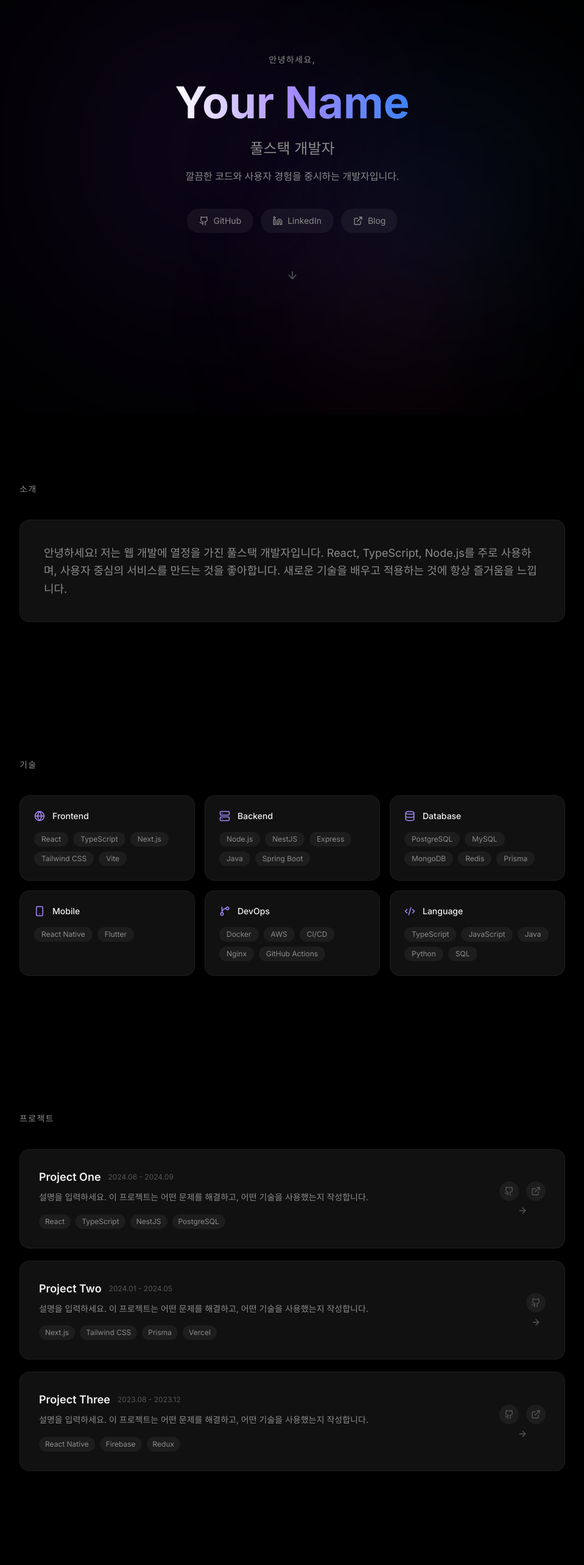
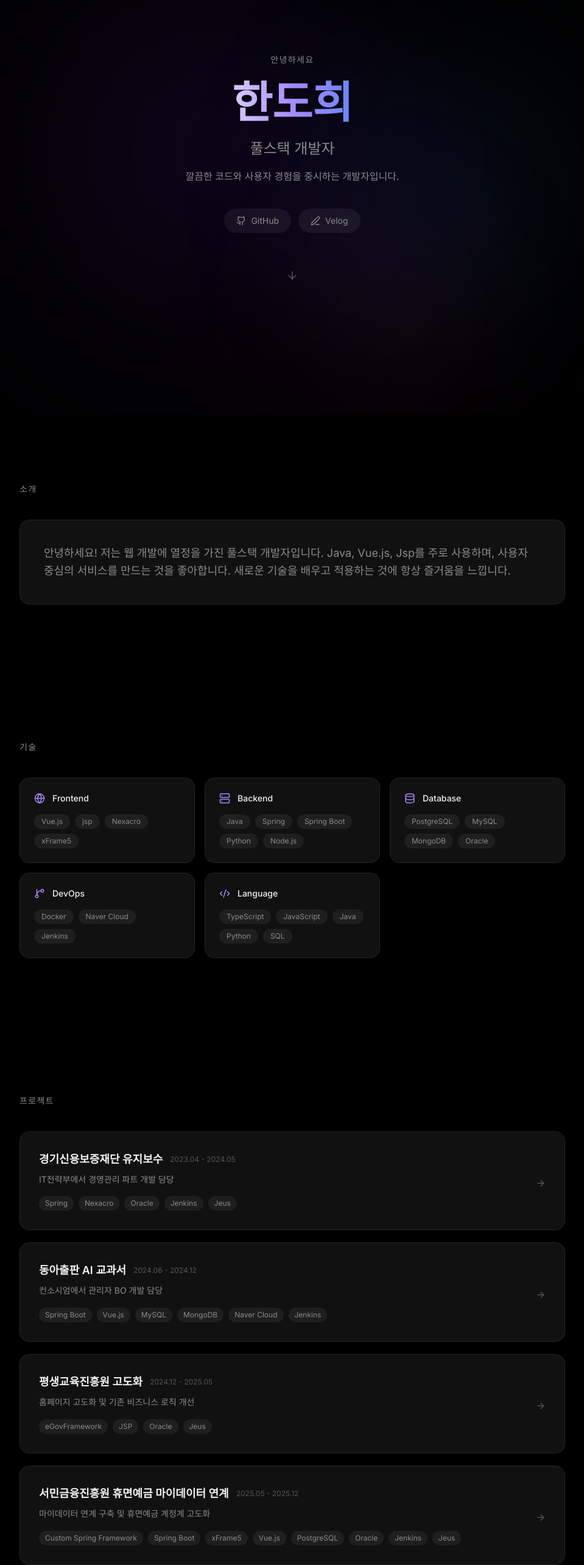
Before and after one commit to sknskin/portfolio, a React (Vite) app: page / in a window 1280 px wide. Shown: the part 120-2686 px from the top of the page at 61% size, without its empty margins (160-1119 px from the left). Built offline with nearby package versions, Linux system fonts and the light colour scheme.

Commit message:
디자인 수정 및 정보 입력

```diff
--- a/src/components/About.tsx
+++ b/src/components/About.tsx
@@ -12,7 +12,7 @@ export default function About() {
         <motion.div
           initial={{ opacity: 0, y: 40 }}
           whileInView={{ opacity: 1, y: 0 }}
-          viewport={{ once: true, margin: '-100px' }}
+          viewport={{ margin: '-100px' }}
           transition={{ duration: 0.6 }}
         >
           <h2 className="text-sm text-text-secondary font-medium mb-10 tracking-widest uppercase">
--- a/src/components/Contact.tsx
+++ b/src/components/Contact.tsx
@@ -14,7 +14,7 @@ export default function Contact() {
         <motion.div
           initial={{ opacity: 0, y: 40 }}
           whileInView={{ opacity: 1, y: 0 }}
-          viewport={{ once: true, margin: '-100px' }}
+          viewport={{ margin: '-100px' }}
           transition={{ duration: 0.6 }}
         >
           <h2 className="text-sm text-text-secondary font-medium mb-10 tracking-widest uppercase">
@@ -23,7 +23,7 @@ export default function Contact() {
 
           <GlowCard>
             <div className="p-8 md:p-12 text-center">
-              <p className="text-text-secondary mb-8 max-w-md mx-auto leading-relaxed">
+              <p className="text-text-secondary mb-8 mx-auto leading-relaxed whitespace-nowrap">
                 {tr('contact.desc', lang)}
               </p>
 
--- a/src/components/GlowCard.tsx
+++ b/src/components/GlowCard.tsx
@@ -1,4 +1,4 @@
-import { useRef, useState, type ReactNode, type MouseEvent } from 'react';
+import { useRef, useCallback, type ReactNode, type MouseEvent } from 'react';
 
 interface GlowCardProps {
   children: ReactNode;
@@ -8,52 +8,64 @@ interface GlowCardProps {
 
 export default function GlowCard({ children, className = '', onClick }: GlowCardProps) {
   const ref = useRef<HTMLDivElement>(null);
-  const [glowStyle, setGlowStyle] = useState<React.CSSProperties>({});
-  const [hovering, setHovering] = useState(false);
+  const glowRef = useRef<HTMLDivElement>(null);
+  const borderRef = useRef<HTMLDivElement>(null);
+  const defaultBorderRef = useRef<HTMLDivElement>(null);
 
-  function handleMouseMove(e: MouseEvent<HTMLDivElement>) {
-    if (!ref.current) return;
+  const handleMouseMove = useCallback((e: MouseEvent<HTMLDivElement>) => {
+    if (!ref.current || !glowRef.current) return;
     const rect = ref.current.getBoundingClientRect();
     const x = e.clientX - rect.left;
     const y = e.clientY - rect.top;
+    glowRef.current.style.background = `radial-gradient(600px circle at ${x}px ${y}px, var(--glow-1), var(--glow-2) 40%, transparent 70%)`;
+  }, []);
 
-    setGlowStyle({
-      background: `radial-gradient(600px circle at ${x}px ${y}px, var(--glow-1), var(--glow-2) 40%, transparent 70%)`,
-    });
-  }
+  const handleEnter = useCallback(() => {
+    if (!ref.current || !glowRef.current || !borderRef.current || !defaultBorderRef.current) return;
+    ref.current.style.boxShadow = 'var(--card-hover-shadow)';
+    ref.current.style.backgroundColor = 'var(--card-hover-bg, var(--bg-card))';
+    glowRef.current.style.opacity = '1';
+    borderRef.current.style.opacity = '1';
+    defaultBorderRef.current.style.opacity = '0';
+  }, []);
+
+  const handleLeave = useCallback(() => {
+    if (!ref.current || !glowRef.current || !borderRef.current || !defaultBorderRef.current) return;
+    ref.current.style.boxShadow = 'none';
+    ref.current.style.backgroundColor = '';
+    glowRef.current.style.opacity = '0';
+    borderRef.current.style.opacity = '0';
+    defaultBorderRef.current.style.opacity = '1';
+  }, []);
 
   return (
     <div
       ref={ref}
       onMouseMove={handleMouseMove}
-      onMouseEnter={() => setHovering(true)}
-      onMouseLeave={() => setHovering(false)}
+      onMouseEnter={handleEnter}
+      onMouseLeave={handleLeave}
       onClick={onClick}
-      className={`relative overflow-hidden rounded-2xl bg-dark-card transition-all duration-300 ${className}`}
-      style={{
-        boxShadow: hovering ? 'var(--card-hover-shadow)' : 'none',
-        backgroundColor: hovering ? 'var(--card-hover-bg, var(--bg-card))' : undefined,
-      }}
+      className={`relative overflow-hidden rounded-2xl bg-dark-card transition-[box-shadow,background-color] duration-300 ${className}`}
     >
-      {/* Cursor-following glow */}
       <div
+        ref={glowRef}
         className="pointer-events-none absolute inset-0 z-0 transition-opacity duration-300"
-        style={{ ...glowStyle, opacity: hovering ? 1 : 0 }}
+        style={{ opacity: 0 }}
       />
-      {/* Hover border */}
       <div
+        ref={borderRef}
         className="pointer-events-none absolute inset-0 z-0 rounded-2xl transition-opacity duration-300"
         style={{
           boxShadow: 'inset 0 0 0 1px var(--glow-border)',
-          opacity: hovering ? 1 : 0,
+          opacity: 0,
         }}
       />
-      {/* Default border */}
       <div
+        ref={defaultBorderRef}
         className="pointer-events-none absolute inset-0 z-0 rounded-2xl transition-opacity duration-300"
         style={{
           boxShadow: 'inset 0 0 0 1px var(--border-subtle)',
-          opacity: hovering ? 0 : 1,
+          opacity: 1,
         }}
       />
       <div className="relative z-10">{children}</div>
--- a/src/components/Hero.tsx
+++ b/src/components/Hero.tsx
@@ -1,5 +1,5 @@
 import { motion } from 'framer-motion';
-import { ArrowDown, Github, Linkedin, ExternalLink } from 'lucide-react';
+import { ArrowDown, Github, Linkedin, ExternalLink, PenLine } from 'lucide-react';
 import { profile, socialLinks } from '../data/portfolio';
 import { useLanguage } from '../contexts/LanguageContext';
 import { tr } from '../data/i18n';
@@ -7,6 +7,7 @@ import { tr } from '../data/i18n';
 const iconMap: Record<string, typeof Github> = {
   GitHub: Github,
   LinkedIn: Linkedin,
+  Velog: PenLine,
 };
 
 export default function Hero() {
@@ -15,10 +16,10 @@ export default function Hero() {
   return (
     <section className="relative min-h-screen flex items-center justify-center px-6 overflow-hidden">
       {/* Background gradients */}
-      <div className="absolute inset-0">
-        <div className="absolute top-[15%] left-[20%] w-[500px] h-[500px] bg-primary/15 rounded-full blur-[150px]" />
-        <div className="absolute bottom-[20%] right-[15%] w-[400px] h-[400px] bg-accent-blue/10 rounded-full blur-[130px]" />
-        <div className="absolute top-[60%] left-[50%] w-[300px] h-[300px] bg-accent-pink/8 rounded-full blur-[120px]" />
+      <div className="absolute inset-0 will-change-transform">
+        <div className="absolute top-[15%] left-[20%] w-[500px] h-[500px] bg-primary/15 rounded-full blur-[150px] will-change-transform" />
+        <div className="absolute bottom-[20%] right-[15%] w-[400px] h-[400px] bg-accent-blue/10 rounded-full blur-[130px] will-change-transform" />
+        <div className="absolute top-[60%] left-[50%] w-[300px] h-[300px] bg-accent-pink/8 rounded-full blur-[120px] will-change-transform" />
       </div>
 
       <div className="relative z-10 text-center max-w-3xl">
@@ -40,7 +41,7 @@ export default function Hero() {
             backgroundImage: `linear-gradient(to right, var(--hero-from), var(--hero-via), var(--hero-to))`,
           }}
         >
-          {profile.name}
+          {profile.name[lang]}
         </motion.h1>
 
         <motion.p
--- a/src/components/Projects.tsx
+++ b/src/components/Projects.tsx
@@ -24,7 +24,7 @@ export default function Projects() {
           <motion.div
             initial={{ opacity: 0, y: 40 }}
             whileInView={{ opacity: 1, y: 0 }}
-            viewport={{ once: true, margin: '-100px' }}
+            viewport={{ margin: '-100px' }}
             transition={{ duration: 0.6 }}
           >
             <h2 className="text-sm text-text-secondary font-medium mb-10 tracking-widest uppercase">
@@ -37,7 +37,7 @@ export default function Projects() {
                   key={project.title}
                   initial={{ opacity: 0, y: 20 }}
                   whileInView={{ opacity: 1, y: 0 }}
-                  viewport={{ once: true }}
+                  viewport={{ margin: '-50px' }}
                   transition={{ duration: 0.4, delay: idx * 0.1 }}
                 >
                   <GlowCard
--- a/src/components/Skills.tsx
+++ b/src/components/Skills.tsx
@@ -12,7 +12,7 @@ export default function Skills() {
         <motion.div
           initial={{ opacity: 0, y: 40 }}
           whileInView={{ opacity: 1, y: 0 }}
-          viewport={{ once: true, margin: '-100px' }}
+          viewport={{ margin: '-100px' }}
           transition={{ duration: 0.6 }}
         >
           <h2 className="text-sm text-text-secondary font-medium mb-10 tracking-widest uppercase">
@@ -27,7 +27,7 @@ export default function Skills() {
                   key={skill.name}
                   initial={{ opacity: 0, y: 20 }}
                   whileInView={{ opacity: 1, y: 0 }}
-                  viewport={{ once: true }}
+                  viewport={{ margin: '-50px' }}
                   transition={{ duration: 0.4, delay: idx * 0.08 }}
                 >
                   <GlowCard className="h-full">
--- a/src/data/i18n.ts
+++ b/src/data/i18n.ts
@@ -1,7 +1,7 @@
 import type { Lang } from '../contexts/LanguageContext';
 
 const translations: Record<string, { ko: string; en: string }> = {
-  'hero.greeting': { ko: '안녕하세요,', en: "Hello, I'm" },
+  'hero.greeting': { ko: '안녕하세요', en: "Hello, I'm" },
   'contact.desc': {
     ko: '프로젝트 협업이나 채용 관련 문의는 아래 이메일로 연락해 주세요.',
     en: 'Feel free to reach out for project collaboration or job inquiries.',
--- a/src/data/portfolio.ts
+++ b/src/data/portfolio.ts
@@ -3,7 +3,6 @@ import {
   Database,
   Globe,
   Server,
-  Smartphone,
   GitBranch,
   type LucideIcon,
 } from 'lucide-react';
@@ -33,12 +32,8 @@ export interface SocialLink {
   url: string;
 }
 
-// ──────────────────────────────────────────────
-// 아래 내용을 본인 정보로 수정하세요
-// ──────────────────────────────────────────────
-
 export const profile = {
-  name: 'Your Name',
+  name: { ko: '한도희', en: 'Han Do Hee'} as Bi,
   role: { ko: '풀스택 개발자', en: 'Full-Stack Developer' } as Bi,
   tagline: {
     ko: '깔끔한 코드와 사용자 경험을 중시하는 개발자입니다.',
@@ -47,49 +42,43 @@ export const profile = {
   about: {
     ko:
       '안녕하세요! 저는 웹 개발에 열정을 가진 풀스택 개발자입니다. ' +
-      'React, TypeScript, Node.js를 주로 사용하며, ' +
+      'Java, Vue.js, Jsp를 주로 사용하며, ' +
       '사용자 중심의 서비스를 만드는 것을 좋아합니다. ' +
       '새로운 기술을 배우고 적용하는 것에 항상 즐거움을 느낍니다.',
     en:
       'Hello! I am a full-stack developer passionate about web development. ' +
-      'I primarily work with React, TypeScript, and Node.js, ' +
+      'I primarily work with Java, Vue.js, and JSP, ' +
       'and I enjoy building user-centered services. ' +
       'I always find joy in learning and applying new technologies.',
   } as Bi,
-  email: 'your.email@example.com',
+  email: 'sknskin@naver.com',
 };
 
 export const socialLinks: SocialLink[] = [
-  { label: 'GitHub', url: 'https://github.com/yourusername' },
-  { label: 'LinkedIn', url: 'https://linkedin.com/in/yourusername' },
-  { label: 'Blog', url: 'https://yourblog.com' },
+  { label: 'GitHub', url: 'https://github.com/sknskin' },
+  { label: 'Velog', url: 'https://velog.io/@dhhan/posts' },
 ];
 
 export const skills: Skill[] = [
   {
     name: 'Frontend',
     icon: Globe,
-    items: ['React', 'TypeScript', 'Next.js', 'Tailwind CSS', 'Vite'],
+    items: ['Vue.js', 'jsp', 'Nexacro', 'xFrame5'],
   },
   {
     name: 'Backend',
     icon: Server,
-    items: ['Node.js', 'NestJS', 'Express', 'Java', 'Spring Boot'],
+    items: ['Java', 'Spring', 'Spring Boot', 'Python', 'Node.js'],
   },
   {
     name: 'Database',
     icon: Database,
-    items: ['PostgreSQL', 'MySQL', 'MongoDB', 'Redis', 'Prisma'],
-  },
-  {
-    name: 'Mobile',
-    icon: Smartphone,
-    items: ['React Native', 'Flutter'],
+    items: ['PostgreSQL', 'MySQL', 'MongoDB', 'Oracle'],
   },
   {
     name: 'DevOps',
     icon: GitBranch,
-    items: ['Docker', 'AWS', 'CI/CD', 'Nginx', 'GitHub Actions'],
+    items: ['Docker', 'Naver Cloud', 'Jenkins'],
   },
   {
     name: 'Language',
@@ -100,67 +89,80 @@ export const skills: Skill[] = [
 
 export const projects: Project[] = [
   {
-    title: 'Project One',
+    title: '경기신용보증재단 유지보수',
     description: {
-      ko: '설명을 입력하세요. 이 프로젝트는 어떤 문제를 해결하고, 어떤 기술을 사용했는지 작성합니다.',
-      en: 'Enter a description. Write about what problem this project solves and what technologies were used.',
+      ko: 'IT전략부에서 경영관리 파트 개발 담당',
+      en: 'Responsible for business management module development in the IT Strategy Division',
     },
-    techs: ['React', 'TypeScript', 'NestJS', 'PostgreSQL'],
-    github: 'https://github.com/yourusername/project-one',
-    demo: 'https://project-one.vercel.app',
-    period: '2024.06 - 2024.09',
+    techs: ['Spring', 'Nexacro', 'Oracle', 'Jenkins', 'Jeus'],
+    period: '2023.04 - 2024.05',
     role: { ko: '풀스택 개발자', en: 'Full-Stack Developer' },
     details: [
-      { ko: '프로젝트의 배경과 목적을 설명하세요.', en: 'Describe the background and purpose of the project.' },
-      { ko: '어떤 문제를 해결하기 위해 시작했는지 작성하세요.', en: 'Write about what problem you started to solve.' },
-      { ko: '기술적으로 도전적이었던 부분과 해결 과정을 설명하세요.', en: 'Explain the technically challenging parts and how you solved them.' },
+      { ko: '화면 수정 및 마감 프로시저 수정 등 기존 프로젝트 유지보수', en: 'Maintained existing project including UI modifications and closing procedure updates' },
+      { ko: '차세대 프로젝트 연계 관련 소켓 전문 신규 개발', en: 'Developed new socket messaging system for next-generation project integration' },
+      { ko: '지급 명세 항목 추가에 따른 쿠콘 솔루션 연계 개발 및 관련 전문 신규 개발', en: 'Developed Coocon solution integration and new messaging for payment specification additions' },
     ],
     features: [
-      { ko: 'JWT 기반 인증 시스템', en: 'JWT-based authentication' },
+      { ko: 'REST API 설계 및 구현', en: 'REST API design & implementation' },
       { ko: '실시간 데이터 동기화', en: 'Real-time data synchronization' },
-      { ko: '반응형 대시보드 UI', en: 'Responsive dashboard UI' },
-      { ko: 'REST API 설계 및 구현', en: 'REST API design & implementation' },
     ],
   },
   {
-    title: 'Project Two',
+    title: '동아출판 AI 교과서',
     description: {
-      ko: '설명을 입력하세요. 이 프로젝트는 어떤 문제를 해결하고, 어떤 기술을 사용했는지 작성합니다.',
-      en: 'Enter a description. Write about what problem this project solves and what technologies were used.',
+      ko: '컨소시엄에서 관리자 BO 개발 담당',
+      en: 'Responsible for admin back-office development in the consortium',
     },
-    techs: ['Next.js', 'Tailwind CSS', 'Prisma', 'Vercel'],
-    github: 'https://github.com/yourusername/project-two',
-    period: '2024.01 - 2024.05',
-    role: { ko: '프론트엔드 개발자', en: 'Frontend Developer' },
+    techs: ['Spring Boot', 'Vue.js', 'MySQL', 'MongoDB', 'Naver Cloud', 'Jenkins'],
+    period: '2024.06 - 2024.12',
+    role: { ko: '풀스택 개발자', en: 'Full-Stack Developer' },
     details: [
-      { ko: '프로젝트의 배경과 목적을 설명하세요.', en: 'Describe the background and purpose of the project.' },
-      { ko: '어떤 문제를 해결하기 위해 시작했는지 작성하세요.', en: 'Write about what problem you started to solve.' },
+      { ko: '교육관리, 문의사항, 통계 등 관리자 화면 전체 개발', en: 'Developed full admin pages including education management, inquiries, and statistics' },
+      { ko: '통계 쿼리 튜닝 및 관리자 BO 관련 전체 사후관리', en: 'Statistics query tuning and overall admin back-office post-maintenance' },
     ],
     features: [
-      { ko: 'SSR / SSG 하이브리드 렌더링', en: 'SSR / SSG hybrid rendering' },
-      { ko: 'SEO 최적화', en: 'SEO optimization' },
-      { ko: 'Prisma ORM 기반 데이터 관리', en: 'Prisma ORM-based data management' },
+      { ko: 'MSA 방식으로 타 시스템과의 연계', en: 'MSA-based integration with external systems' },
+      { ko: 'Naver Cloud를 활용한 통계 데이터 제공', en: 'Statistics data delivery via Naver Cloud' },
     ],
   },
   {
-    title: 'Project Three',
+    title: '평생교육진흥원 고도화',
     description: {
-      ko: '설명을 입력하세요. 이 프로젝트는 어떤 문제를 해결하고, 어떤 기술을 사용했는지 작성합니다.',
-      en: 'Enter a description. Write about what problem this project solves and what technologies were used.',
+      ko: '홈페이지 고도화 및 기존 비즈니스 로직 개선',
+      en: 'Website upgrade and existing business logic improvements',
     },
-    techs: ['React Native', 'Firebase', 'Redux'],
-    github: 'https://github.com/yourusername/project-three',
-    demo: 'https://project-three.vercel.app',
-    period: '2023.08 - 2023.12',
-    role: { ko: '모바일 개발자', en: 'Mobile Developer' },
+    techs: ['eGovFramework', 'JSP', 'Oracle', 'Jeus'],
+    period: '2024.12 - 2025.05',
+    role: { ko: '풀스택 개발자', en: 'Full-Stack Developer' },
     details: [
-      { ko: '프로젝트의 배경과 목적을 설명하세요.', en: 'Describe the background and purpose of the project.' },
-      { ko: '어떤 문제를 해결하기 위해 시작했는지 작성하세요.', en: 'Write about what problem you started to solve.' },
+      { ko: '서버 증설 등 프로젝트 전체 고도화 및 DB 마이그레이션', en: 'Full project upgrade including server scaling and DB migration' },
+      { ko: '이용권 추첨 등 주요 비즈니스 로직 개선', en: 'Improved core business logic such as voucher lottery system' },
     ],
     features: [
-      { ko: '크로스 플랫폼 모바일 앱', en: 'Cross-platform mobile app' },
-      { ko: 'Firebase 실시간 DB 연동', en: 'Firebase real-time DB integration' },
+      { ko: '반응형 모바일 앱', en: 'Responsive mobile application' },
       { ko: '푸시 알림 시스템', en: 'Push notification system' },
+      { ko: '간편인증 등 여러 인증 솔루션 연동', en: 'Integration with multiple authentication solutions including simple auth' },
+    ],
+  },
+  {
+    title: '서민금융진흥원 휴면예금 마이데이터 연계',
+    description: {
+      ko: '마이데이터 연계 구축 및 휴면예금 계정계 고도화',
+      en: 'MyData integration development and dormant deposit core banking system upgrade',
+    },
+    techs: ['Custom Spring Framework', 'Spring Boot', 'xFrame5', 'Vue.js', 'PostgreSQL', 'Oracle', 'Jenkins', 'Jeus'],
+    period: '2025.05 - 2025.12',
+    role: { ko: '풀스택 개발자', en: 'Full-Stack Developer' },
+    details: [
+      { ko: '마이데이터 금융결제원 연계 서비스 개발', en: 'Developed MyData integration service with Korea Financial Telecommunications & Clearings Institute' },
+      { ko: '마이데이터 개발 관련 휴면예금 계정계 신규 개발 및 고도화', en: 'New development and upgrade of dormant deposit core banking system for MyData' },
+      { ko: '휴면예금 계정계 신규 화면 개발', en: 'Developed new UI screens for dormant deposit core banking' },
+      { ko: '기타 웹 화면 개선 및 고도화', en: 'General web UI improvements and upgrades' },
+    ],
+    features: [
+      { ko: '내부망 인터페이스 작업', en: 'Internal network interface development' },
+      { ko: '배치 및 스케줄러 등 작업', en: 'Batch processing and scheduler implementation' },
+      { ko: '타 기관 시스템과의 연계 작업', en: 'Integration with external institutional systems' },
     ],
   },
 ];
--- a/src/index.css
+++ b/src/index.css
@@ -7,50 +7,52 @@
   --text-1: #f0f0f0;
   --text-2: #8b8b8b;
   --text-3: #555555;
-  --border-subtle: rgba(255, 255, 255, 0.06);
-  --tag-bg: rgba(255, 255, 255, 0.05);
-  --tag-bg-hover: rgba(255, 255, 255, 0.1);
-  --header-bg: rgba(0, 0, 0, 0.6);
-  --header-mobile-bg: rgba(0, 0, 0, 0.9);
-  --glow-1: rgba(124, 58, 237, 0.18);
-  --glow-2: rgba(59, 130, 246, 0.10);
-  --glow-border: rgba(124, 58, 237, 0.35);
-  --card-hover-shadow: 0 0 40px rgba(124, 58, 237, 0.08);
+  --border-subtle: rgba(255, 255, 255, 0.08);
+  --tag-bg: rgba(255, 255, 255, 0.06);
+  --tag-bg-hover: rgba(255, 255, 255, 0.12);
+  --header-bg: rgba(0, 0, 0, 0.3);
+  --header-mobile-bg: rgba(0, 0, 0, 0.6);
+  --glow-1: rgba(124, 58, 237, 0.22);
+  --glow-2: rgba(59, 130, 246, 0.12);
+  --glow-border: rgba(124, 58, 237, 0.40);
+  --card-hover-shadow: 0 0 50px rgba(124, 58, 237, 0.12), 0 0 20px rgba(59, 130, 246, 0.06);
   --scrollbar-thumb: rgba(255, 255, 255, 0.1);
   --scrollbar-hover: rgba(255, 255, 255, 0.2);
   --timeline-line: rgba(255, 255, 255, 0.05);
-  --feature-bg: rgba(255, 255, 255, 0.03);
+  --feature-bg: rgba(255, 255, 255, 0.04);
   --hero-from: #ffffff;
   --hero-via: #a78bfa;
   --hero-to: #3b82f6;
-  --modal-card-shadow: 0 0 80px rgba(124, 58, 237, 0.15), 0 0 0 1px rgba(124, 58, 237, 0.15);
+  --modal-card-shadow: 0 0 80px rgba(124, 58, 237, 0.20), 0 0 0 1px rgba(124, 58, 237, 0.18);
+  --modal-overlay: rgba(0, 0, 0, 0.6);
 }
 
 html.light {
-  --bg-main: #fafafa;
-  --bg-card: #ffffff;
-  --bg-surface: #f5f5f5;
-  --text-1: #1a1a1a;
-  --text-2: #555555;
-  --text-3: #999999;
-  --border-subtle: rgba(0, 0, 0, 0.08);
-  --tag-bg: rgba(0, 0, 0, 0.04);
-  --tag-bg-hover: rgba(0, 0, 0, 0.08);
-  --header-bg: rgba(250, 250, 250, 0.8);
-  --header-mobile-bg: rgba(250, 250, 250, 0.95);
-  --glow-1: rgba(124, 58, 237, 0.10);
-  --glow-2: rgba(59, 130, 246, 0.06);
+  --bg-main: #f3f0ff;
+  --bg-card: rgba(255, 255, 255, 0.75);
+  --bg-surface: #e9e4fd;
+  --text-1: #1e1b3a;
+  --text-2: #3d3760;
+  --text-3: #7a7298;
+  --border-subtle: rgba(124, 58, 237, 0.15);
+  --tag-bg: rgba(124, 58, 237, 0.08);
+  --tag-bg-hover: rgba(124, 58, 237, 0.16);
+  --header-bg: rgba(243, 240, 255, 0.3);
+  --header-mobile-bg: rgba(243, 240, 255, 0.65);
+  --glow-1: rgba(124, 58, 237, 0.20);
+  --glow-2: rgba(59, 130, 246, 0.10);
   --glow-border: rgba(124, 58, 237, 0.35);
-  --card-hover-shadow: 0 8px 30px rgba(124, 58, 237, 0.12), 0 2px 8px rgba(0, 0, 0, 0.06);
-  --card-hover-bg: rgba(124, 58, 237, 0.03);
-  --scrollbar-thumb: rgba(0, 0, 0, 0.12);
-  --scrollbar-hover: rgba(0, 0, 0, 0.2);
-  --timeline-line: rgba(0, 0, 0, 0.06);
-  --feature-bg: rgba(0, 0, 0, 0.03);
-  --hero-from: #1a1a1a;
+  --card-hover-shadow: 0 8px 40px rgba(124, 58, 237, 0.20), 0 0 0 1px rgba(124, 58, 237, 0.15);
+  --card-hover-bg: rgba(255, 255, 255, 0.95);
+  --scrollbar-thumb: rgba(124, 58, 237, 0.18);
+  --scrollbar-hover: rgba(124, 58, 237, 0.30);
+  --timeline-line: rgba(124, 58, 237, 0.10);
+  --feature-bg: rgba(124, 58, 237, 0.06);
+  --hero-from: #1e1b3a;
   --hero-via: #7c3aed;
   --hero-to: #3b82f6;
-  --modal-card-shadow: 0 4px 40px rgba(0, 0, 0, 0.1), 0 0 0 1px rgba(0, 0, 0, 0.06);
+  --modal-card-shadow: 0 8px 60px rgba(124, 58, 237, 0.22), 0 0 0 1px rgba(124, 58, 237, 0.15);
+  --modal-overlay: rgba(243, 240, 255, 0.65);
 }
 
 @theme {
@@ -84,6 +86,7 @@ body {
   font-family: 'Inter', system-ui, -apple-system, sans-serif;
   -webkit-font-smoothing: antialiased;
   -moz-osx-font-smoothing: grayscale;
+  transition: background-color 0.3s ease, color 0.3s ease;
 }
 
 ::selection {
```
Also changed, not shown: src/components/Header.tsx (+23 -7 lines), src/components/ProjectModal.tsx (+39 -7 lines).
